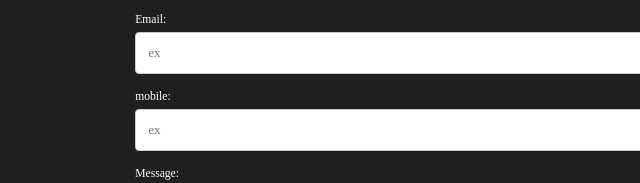
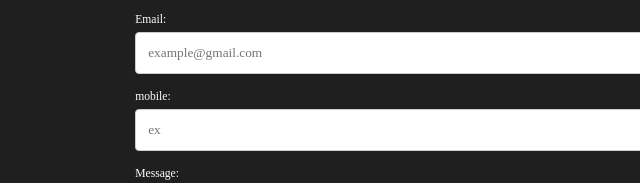
Before and after one commit to AMJchamod/portfolio, a plain HTML site: page Index.html in a window 1280 px wide. Shown: the part 5615-5798 px from the top of the page, 0-640 px from the left. Drawn offline with Linux system fonts and the light colour scheme; a web font is replaced by a local one.

Commit message:
change n

```diff
--- a/Index.html
+++ b/Index.html
@@ -178,7 +178,7 @@
             <form action="action_page.php">
               <label>First-Name:</label><input class="getdata" type="text" name="fn" placeholder="ex"><br>
               <label>Last-Name:</label><input class="getdata" type="text" name="ln" placeholder="ex"><br>
-              <label>Email:</label><input class="getdata" type="text" name="email" placeholder="ex"><br>
+              <label>Email:</label><input class="getdata" type="text" name="email" placeholder="example@gmail.com"><br>
               <label>mobile:</label><input class="getdata" type="text" name="mobil3" placeholder="ex"><br>
 
 
```
Also changed, not shown: bc.jpg (deleted), 1 other file.
